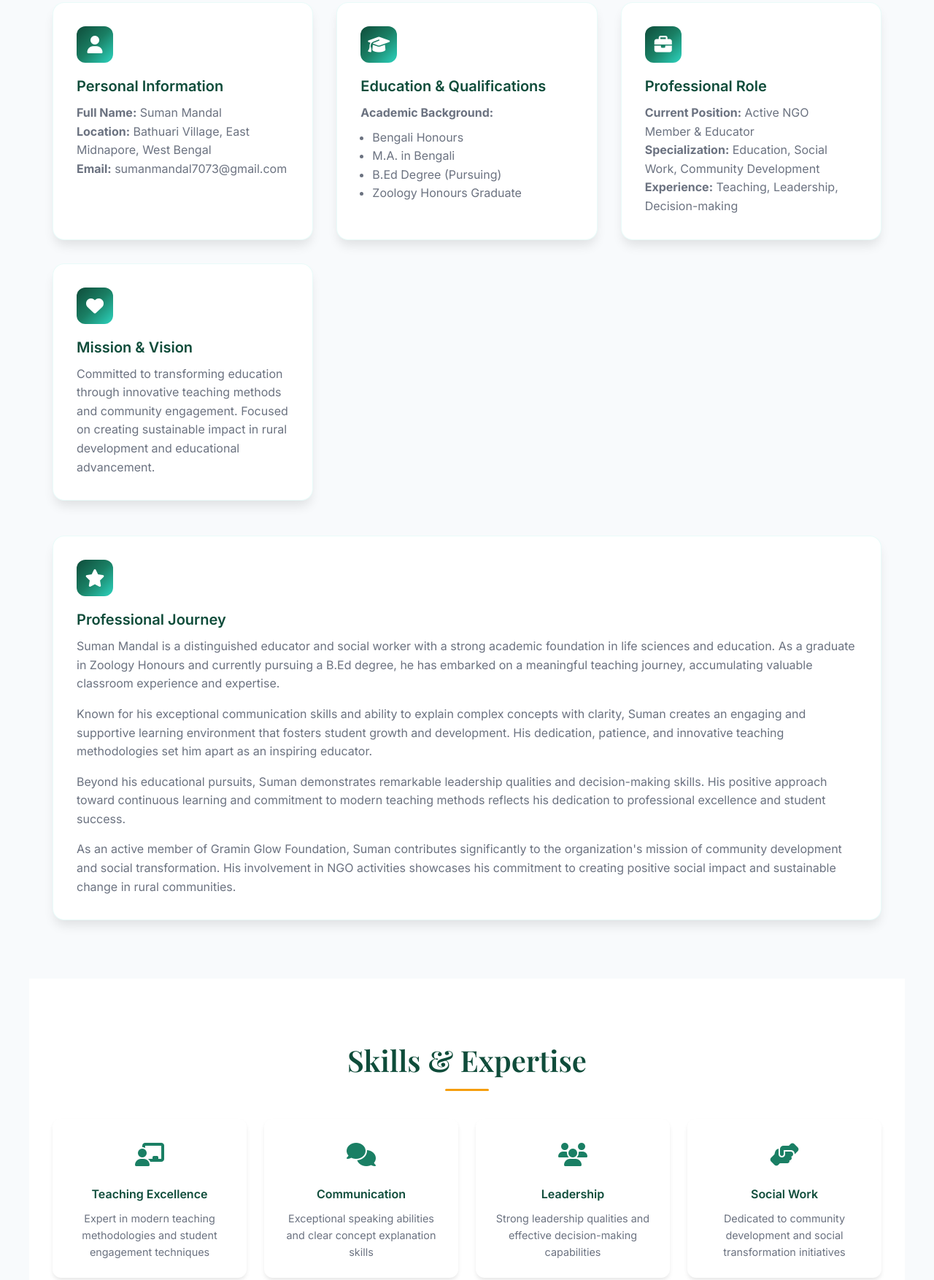
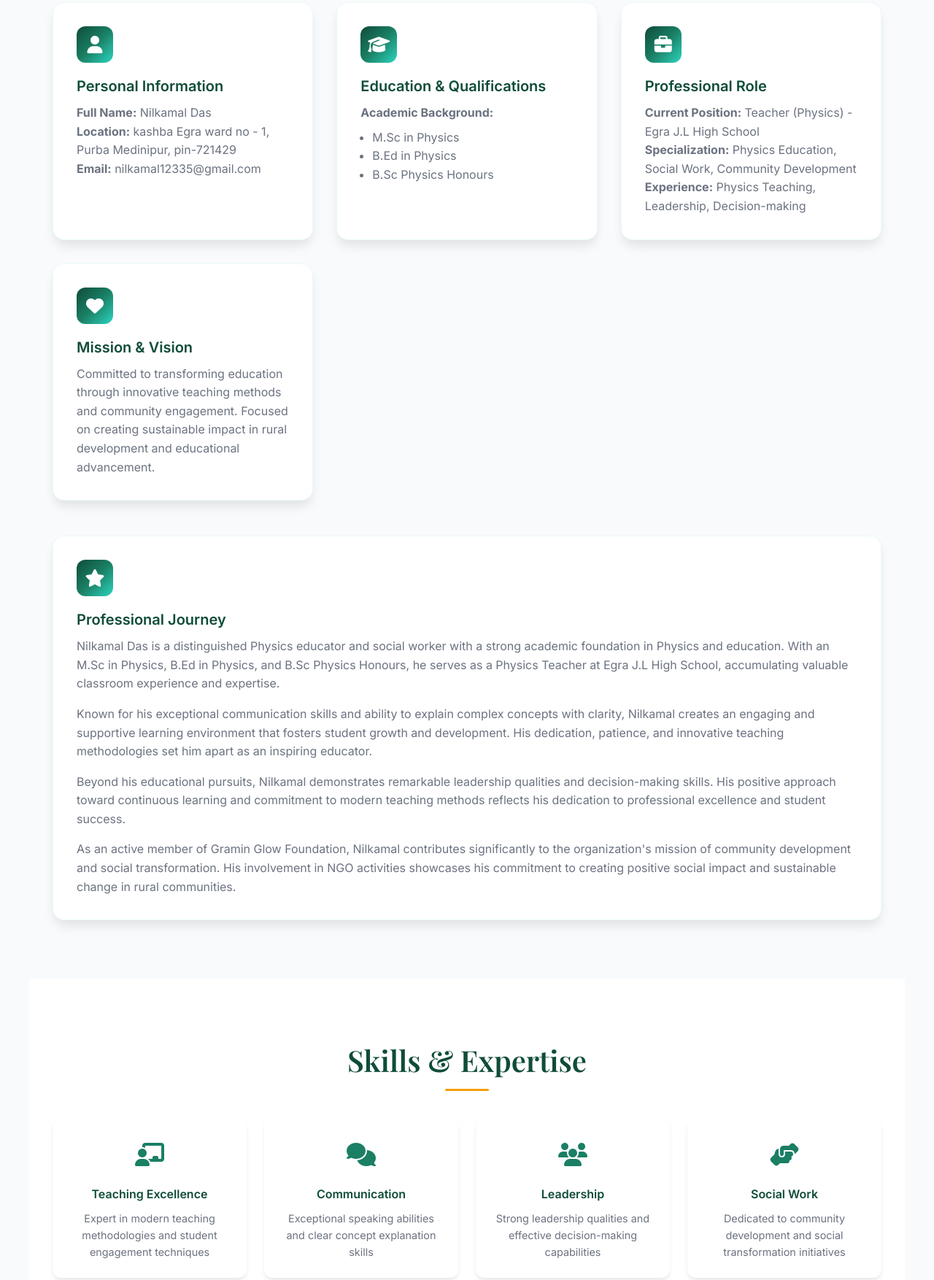
Before and after one commit to graminglowfoundation/GGF, a plain HTML site: page core member/member4.html in a window 1280 px wide. Shown: the part 989-2743 px from the top of the page at 73% size. Drawn offline with nearby package versions, Linux system fonts and the light colour scheme.

Commit message:
Update member4.html

```diff
--- a/core member/member4.html
+++ b/core member/member4.html
@@ -3,7 +3,7 @@
 <head>
   <meta charset="UTF-8">
   <meta name="viewport" content="width=device-width, initial-scale=1.0">
-  <title>Suman Mandal - Professional Profile | Gramin Glow Foundation</title>
+  <title>Nilkamal Das - Professional Profile | Gramin Glow Foundation</title>
   <link rel="icon" type="image/png" href="../global image/Fevicon.png" />
 
   <!-- Google Fonts -->
@@ -348,6 +348,10 @@
       box-shadow: var(--shadow-medium);
     }
 
+    .social-card.facebook {
+      background: linear-gradient(135deg, #1877f2, #42a5f5);
+    }
+
     .social-card:hover {
       transform: translateY(-5px) scale(1.05);
       box-shadow: var(--shadow-heavy);
@@ -445,12 +449,12 @@
   <!-- Hero Section -->
   <section class="hero-section">
     <div class="hero-content" data-aos="fade-up">
-      <h1 class="hero-title" data-aos="fade-down" data-aos-delay="200">Suman Mandal</h1>
+      <h1 class="hero-title" data-aos="fade-down" data-aos-delay="200">Nilkamal Das</h1>
       <p class="hero-subtitle" data-aos="fade-up" data-aos-delay="400">Educator • Social Worker • NGO Member</p>
 
       <div class="profile-container" data-aos="zoom-in" data-aos-delay="600">
         <div class="profile-ring"></div>
-        <img src="SUMAN.jpg" alt="Suman Mandal" class="profile-photo">
+        <img src="NILKAMAL.jpg" alt="Nilkamal Das" class="profile-photo">
       </div>
 
       <p data-aos="fade-up" data-aos-delay="800" style="font-size: 1.1rem; opacity: 0.9; max-width: 600px; margin: 0 auto;">Dedicated educator and social worker committed to transforming communities through education and sustainable development initiatives.</p>
@@ -468,9 +472,9 @@
         </div>
         <h3 class="card-title">Personal Information</h3>
         <div class="card-content">
-          <p><strong>Full Name:</strong> Suman Mandal</p>
-          <p><strong>Location:</strong> Bathuari Village, East Midnapore, West Bengal</p>
-          <p><strong>Email:</strong> sumanmandal7073@gmail.com</p>
+          <p><strong>Full Name:</strong> Nilkamal Das</p>
+          <p><strong>Location:</strong> kashba Egra ward no - 1, Purba Medinipur, pin-721429</p>
+          <p><strong>Email:</strong> nilkamal12335@gmail.com</p>
         </div>
       </div>
 
@@ -482,10 +486,9 @@
         <div class="card-content">
           <p><strong>Academic Background:</strong></p>
           <ul style="margin-left: 1rem; margin-top: 0.5rem;">
-            <li>Bengali Honours</li>
-            <li>M.A. in Bengali</li>
-            <li>B.Ed Degree (Pursuing)</li>
-            <li>Zoology Honours Graduate</li>
+            <li>M.Sc in Physics</li>
+            <li>B.Ed in Physics</li>
+            <li>B.Sc Physics Honours</li>
           </ul>
         </div>
       </div>
@@ -496,9 +499,9 @@
         </div>
         <h3 class="card-title">Professional Role</h3>
         <div class="card-content">
-          <p><strong>Current Position:</strong> Active NGO Member & Educator</p>
-          <p><strong>Specialization:</strong> Education, Social Work, Community Development</p>
-          <p><strong>Experience:</strong> Teaching, Leadership, Decision-making</p>
+          <p><strong>Current Position:</strong> Teacher (Physics) - Egra J.L High School</p>
+          <p><strong>Specialization:</strong> Physics Education, Social Work, Community Development</p>
+          <p><strong>Experience:</strong> Physics Teaching, Leadership, Decision-making</p>
         </div>
       </div>
 
@@ -520,13 +523,13 @@
       </div>
       <h3 class="card-title">Professional Journey</h3>
       <div class="card-content">
-        <p>Suman Mandal is a distinguished educator and social worker with a strong academic foundation in life sciences and education. As a graduate in Zoology Honours and currently pursuing a B.Ed degree, he has embarked on a meaningful teaching journey, accumulating valuable classroom experience and expertise.</p>
+        <p>Nilkamal Das is a distinguished Physics educator and social worker with a strong academic foundation in Physics and education. With an M.Sc in Physics, B.Ed in Physics, and B.Sc Physics Honours, he serves as a Physics Teacher at Egra J.L High School, accumulating valuable classroom experience and expertise.</p>
 
-        <p style="margin-top: 1rem;">Known for his exceptional communication skills and ability to explain complex concepts with clarity, Suman creates an engaging and supportive learning environment that fosters student growth and development. His dedication, patience, and innovative teaching methodologies set him apart as an inspiring educator.</p>
+        <p style="margin-top: 1rem;">Known for his exceptional communication skills and ability to explain complex concepts with clarity, Nilkamal creates an engaging and supportive learning environment that fosters student growth and development. His dedication, patience, and innovative teaching methodologies set him apart as an inspiring educator.</p>
 
-        <p style="margin-top: 1rem;">Beyond his educational pursuits, Suman demonstrates remarkable leadership qualities and decision-making skills. His positive approach toward continuous learning and commitment to modern teaching methods reflects his dedication to professional excellence and student success.</p>
+        <p style="margin-top: 1rem;">Beyond his educational pursuits, Nilkamal demonstrates remarkable leadership qualities and decision-making skills. His positive approach toward continuous learning and commitment to modern teaching methods reflects his dedication to professional excellence and student success.</p>
 
-        <p style="margin-top: 1rem;">As an active member of Gramin Glow Foundation, Suman contributes significantly to the organization's mission of community development and social transformation. His involvement in NGO activities showcases his commitment to creating positive social impact and sustainable change in rural communities.</p>
+        <p style="margin-top: 1rem;">As an active member of Gramin Glow Foundation, Nilkamal contributes significantly to the organization's mission of community development and social transformation. His involvement in NGO activities showcases his commitment to creating positive social impact and sustainable change in rural communities.</p>
       </div>
     </div>
   </section>
@@ -572,13 +575,20 @@
 
   <!-- Social Media Section -->
   <section class="social-section">
-    <h2 class="section-title" data-aos="fade-up">Connect with Suman</h2>
+    <h2 class="section-title" data-aos="fade-up">Connect with Nilkamal</h2>
     <div class="social-cards">
+      <div class="social-card facebook" data-aos="fade-up" data-aos-delay="100">
+        <i class="fab fa-facebook"></i>
+        <h3>Facebook</h3>
+        <p>Connect with Nilkamal on Facebook for updates and insights</p>
+        <a href="https://www.facebook.com/share/19qbN3ZRhA/" target="_blank">Connect Now</a>
+      </div>
+
       <div class="social-card" data-aos="fade-up" data-aos-delay="200">
         <i class="fab fa-instagram"></i>
         <h3>Instagram</h3>
-        <p>Follow Suman's educational journey and social work updates</p>
-        <a href="https://www.instagram.com/asthetic_sumann?igsh=Z3c5cDc5OWRzN2Y2" target="_blank">Follow Now</a>
+        <p>Follow Nilkamal's educational journey and social work updates</p>
+        <a href="https://www.instagram.com/nilkamal.das.961?igsh=NmlkOTJmdTN1MDc4" target="_blank">Follow Now</a>
       </div>
     </div>
   </section>
```
